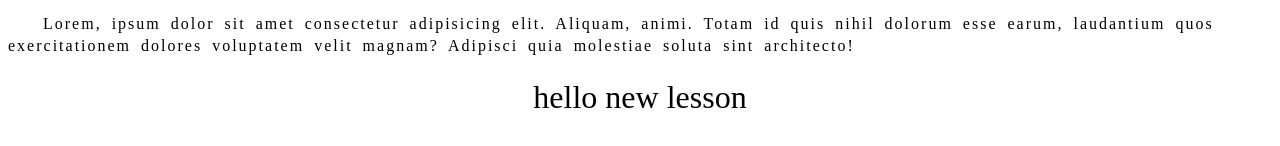
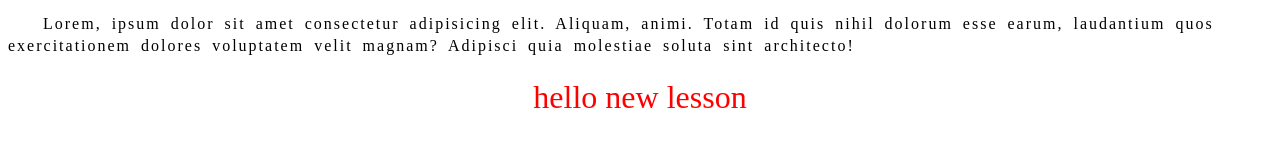
Before and after one commit to asliddinrashidovich/css-1-modul, a plain HTML site: page index.html in a window 1280 px wide. Shown: the part 348-494 px from the top of the page. Drawn offline with Linux system fonts and the light colour scheme.

Commit message:
add new color

```diff
--- a/index.html
+++ b/index.html
@@ -15,6 +15,6 @@
         <p>
             Lorem, ipsum dolor sit amet consectetur adipisicing elit. Aliquam, animi. Totam id quis nihil dolorum esse earum, laudantium quos exercitationem dolores voluptatem velit magnam? Adipisci quia molestiae soluta sint architecto!
         </p>
-        <h1>Hello new lesson</h1>
+        <h1 class="new">Hello new lesson</h1>
     </body>
 </html>
--- a/style.css
+++ b/style.css
@@ -16,3 +16,6 @@
     object-position: center;
     background: #444;
 }
+.new {
+    color: red;
+}
```
